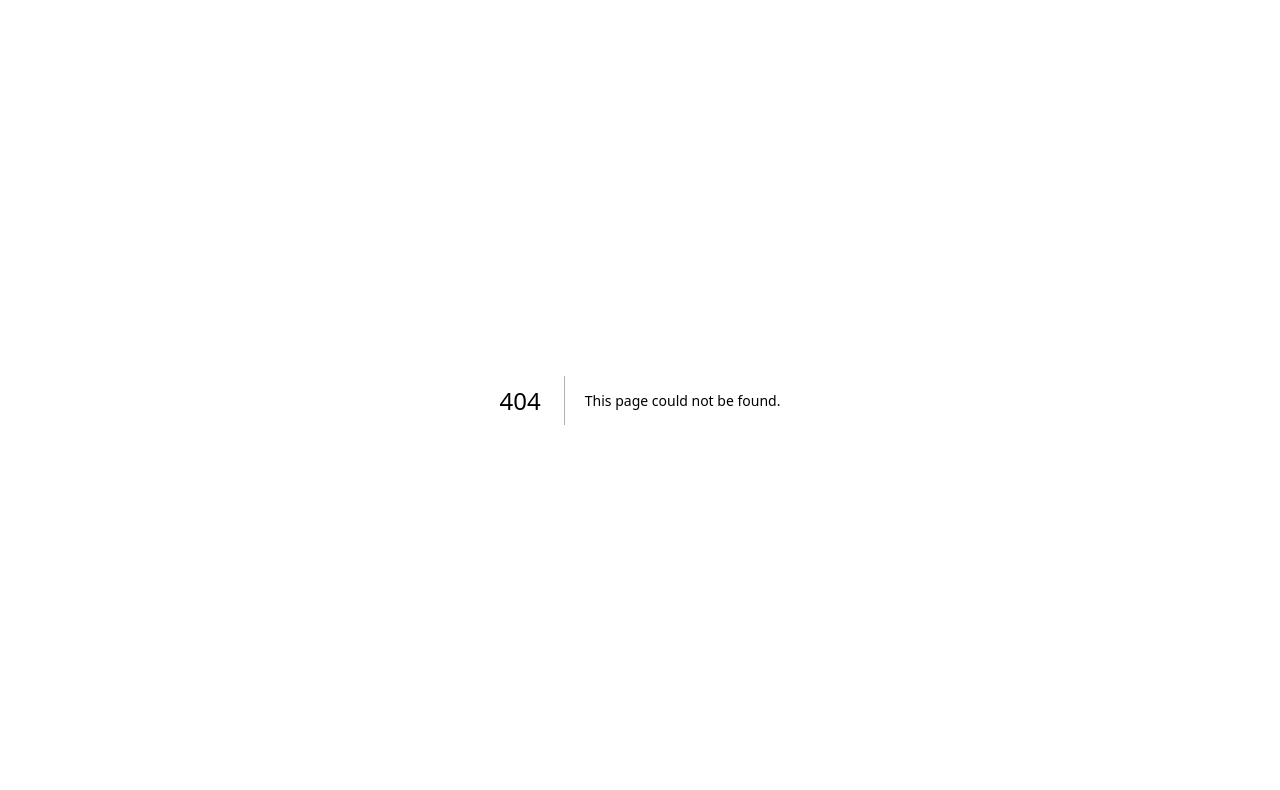
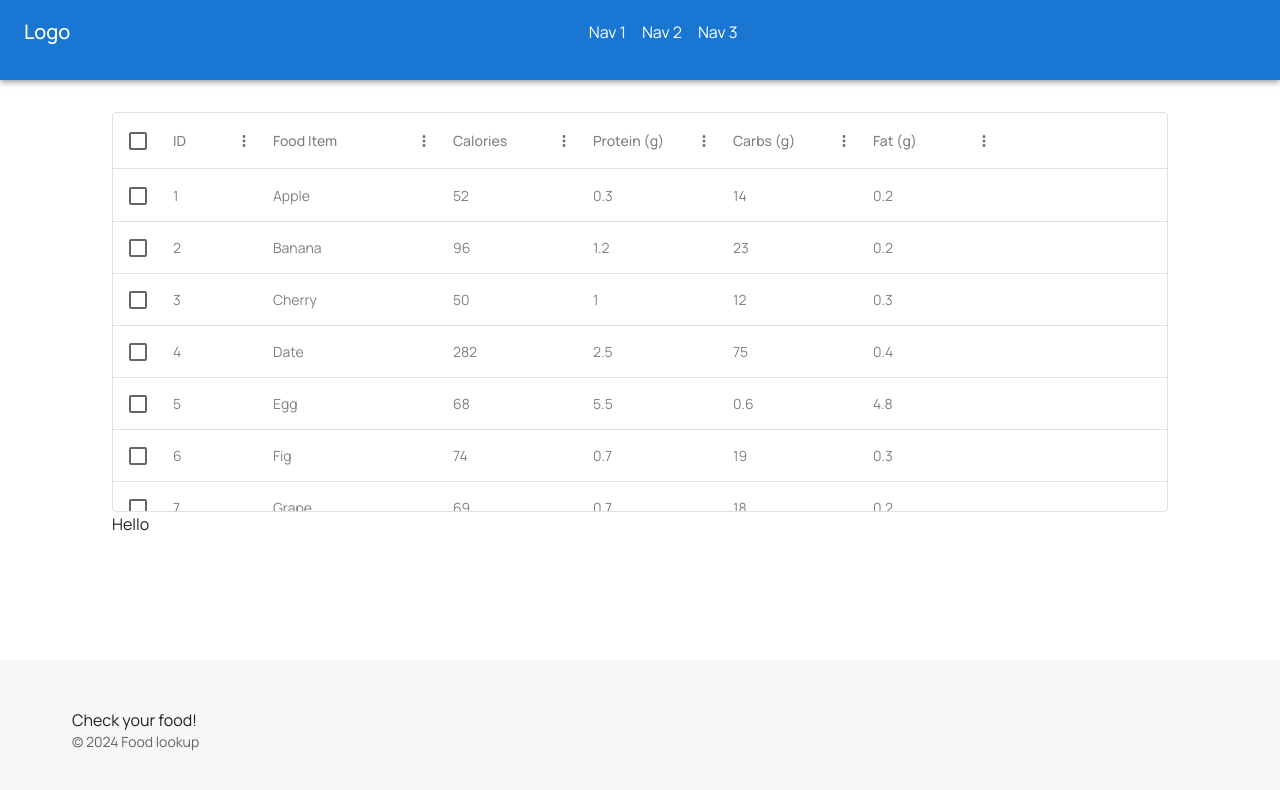
Before and after one commit to KrTanev/food-lookup, a Next.js app: page /food-selection in a window 1280 px wide. Before the commit this address had no page. Shown: the top 790 px of the page. Built offline with nearby package versions, Linux system fonts and the light colour scheme; data requests are answered from the project's data file.

Commit message:
Available foods table

```diff
--- a/src/api/foodsController.ts
+++ b/src/api/foodsController.ts
@@ -6,14 +6,14 @@ import { useQueryRequest } from '@/hooks/useQueryRequest';
 import { axiosClient } from '../config/axios.config';
 import { Foods } from './foodsType';
 
-export const getFoods = async (): Promise<Foods> => {
+export const getFoods = async (): Promise<Foods[]> => {
   const response = await axiosClient.get('/foods');
 
   console.log(response);
   return response.data;
 };
 
-export const useGetFoods = (options?: QueryOptions<Foods>) => {
+export const useGetFoods = (options?: QueryOptions<Foods[]>) => {
   return useQueryRequest({
     func: () => getFoods(),
     key: ['foods'],
--- /dev/null
+++ b/src/components/FoodSelection/AvailableFoodsTable.tsx
@@ -0,0 +1,25 @@
+import { Box } from '@mui/material';
+import { DataGrid } from '@mui/x-data-grid';
+
+import { Foods } from '../../api/foodsType';
+
+const columns = [
+  { field: 'id', headerName: 'ID', minWidth: 70 },
+  { field: 'name', headerName: 'Food Item', minWidth: 150, maxWidth: 180, flex: 1 },
+  { field: 'calories', headerName: 'Calories', minWidth: 110, maxWidth: 140, flex: 1 },
+  { field: 'protein', headerName: 'Protein (g)', minWidth: 110, maxWidth: 140, flex: 1 },
+  { field: 'carbs', headerName: 'Carbs (g)', minWidth: 110, maxWidth: 140, flex: 1 },
+  { field: 'fat', headerName: 'Fat (g)', minWidth: 110, maxWidth: 140, flex: 1 },
+];
+
+type AvailableFoodsTableProps = {
+  rows: Foods[];
+};
+
+export const AvailableFoodsTable = ({ rows }: AvailableFoodsTableProps) => {
+  return (
+    <Box style={{ height: 400, width: '100%' }}>
+      <DataGrid rows={rows} columns={columns} checkboxSelection hideFooter />
+    </Box>
+  );
+};
--- /dev/null
+++ b/src/pages/food-selection.tsx
@@ -0,0 +1,18 @@
+import { Box, Typography } from '@mui/material';
+
+import { useGetFoods } from '@/api/foodsController';
+import { AvailableFoodsTable } from '@/components/FoodSelection/AvailableFoodsTable';
+import MainLayout from '@/components/Layout/MainLayout';
+
+export default function FoodsSelection() {
+  const { data } = useGetFoods();
+
+  return (
+    <MainLayout>
+      <Box sx={{ width: '100%', height: '100%', py: 4, px: 14 }}>
+        <AvailableFoodsTable rows={data || []} />
+        <Typography>Hello</Typography>
+      </Box>
+    </MainLayout>
+  );
+}
--- a/src/styles/theme/defaultTheme.ts
+++ b/src/styles/theme/defaultTheme.ts
@@ -57,7 +57,6 @@ export const defaultThemeOptions = {
             font: 'Manrope',
           },
           '& .MuiDataGrid-columnHeader': {
-            backgroundColor: 'darkgreen',
             borderColor: 'black',
             borderLeft: 1,
             borderRight: 1,
```
Also changed, not shown: package.json (+4 -3 lines), src/pages/landing.tsx (deleted, +0 -13 lines), 1 other file (tests, documents, lock files or other folders).
